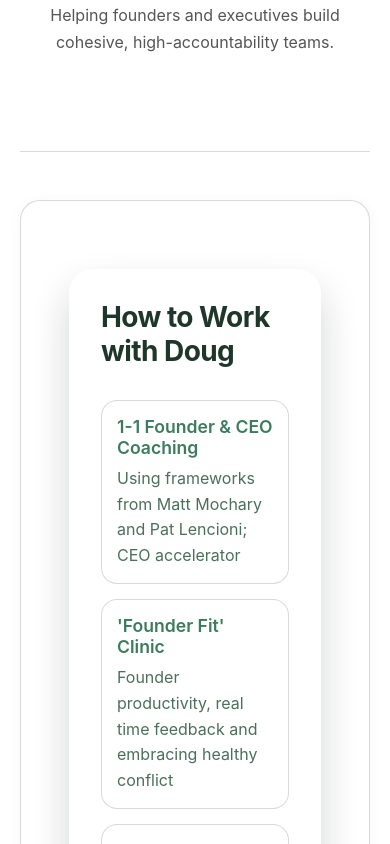
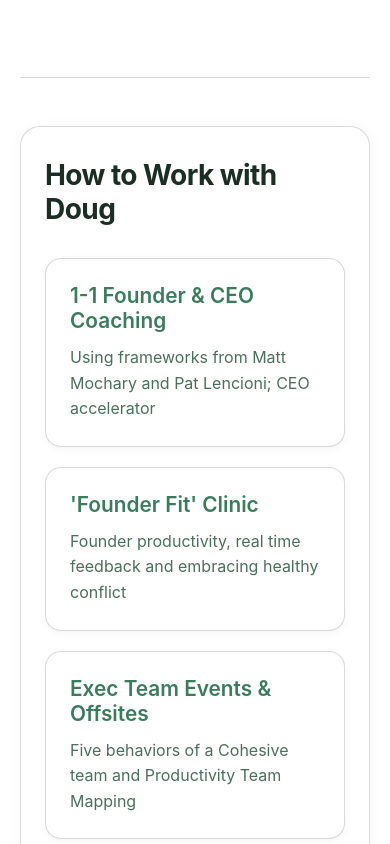
Before and after one commit to Afreshio/founder-assessment-tool, a React (Vite) app: page /quiz/ in a window 390 px wide. Shown: the part 780-1624 px from the top of the page. Built offline with nearby package versions, Linux system fonts and the light colour scheme.

Commit message:
Remove background photo from services section, create responsive 2x2 grid, and remove Afresh logo from hero

```diff
--- a/src/pages/DougHome.css
+++ b/src/pages/DougHome.css
@@ -98,71 +98,78 @@
 }
 
 .services-section {
-  position: relative;
-  border-radius: 28px;
-  overflow: hidden;
-  min-height: 520px;
-  background-image: url('../assets/laughing_founding_team.png');
-  background-size: cover;
-  background-position: center;
-  box-shadow: 0 24px 48px rgba(7, 20, 16, 0.28);
+  background: #ffffff;
+  padding: 48px 40px;
+  border-radius: 20px;
+  border: 1px solid rgba(0, 0, 0, 0.15);
+  box-shadow: 0 2px 16px rgba(0, 0, 0, 0.04);
+  transition: transform 0.3s ease, box-shadow 0.3s ease;
 }
 
-.services-overlay {
-  position: absolute;
-  inset: 0;
-  background: transparent;
+.services-section:hover {
+  transform: translateY(-2px);
+  box-shadow: 0 4px 24px rgba(0, 0, 0, 0.06);
 }
 
-.services-inner {
-  position: relative;
-  height: 100%;
-  display: flex;
-  justify-content: flex-end;
-  align-items: stretch;
-  padding: 60px;
-}
-
-.services-panel {
-  width: 100%;
-  max-width: 640px;
-  background: #ffffff;
-  border-radius: 24px;
-  padding: 48px 56px;
-  color: #1f362c;
-  box-shadow: 0 20px 38px rgba(7, 20, 16, 0.18);
-}
-
-.services-panel .section-title {
-  color: #1f362c;
+.services-section .section-title {
+  color: #1a2e24;
   margin-bottom: 32px;
 }
 
+.services-grid {
+  display: grid;
+  grid-template-columns: repeat(2, 1fr);
+  gap: 24px;
+}
+
 .service-card {
-  background: #f8fbf9;
-  border-radius: 18px;
-  border: none;
-  box-shadow: none;
-  color: #1f362c;
-  padding: 28px;
+  background: #ffffff;
+  padding: 32px;
+  border-radius: 16px;
+  border: 1px solid rgba(0, 0, 0, 0.15);
+  transition: all 0.4s cubic-bezier(0.23, 1, 0.32, 1);
+  box-shadow: 0 2px 8px rgba(0, 0, 0, 0.04);
+}
+
+.service-card:hover {
+  border-color: rgba(0, 0, 0, 0.25);
+  transform: translateY(-6px) scale(1.02);
+  box-shadow: 0 12px 32px rgba(0, 0, 0, 0.12);
+  background: #ffffff;
 }
 
 .service-title {
-  color: #1f362c;
+  font-size: 1.3rem;
+  font-weight: 600;
+  color: #3c7c5d;
+  margin-bottom: 12px;
 }
 
 .service-desc {
-  color: #2f5140;
+  font-size: 1rem;
+  color: #4a705a;
+  line-height: 1.6;
+  margin: 0;
 }
 
-@media (max-width: 968px) {
-  .services-inner {
-    padding: 36px 24px;
-    justify-content: center;
+@media (max-width: 768px) {
+  .services-section {
+    padding: 32px 24px;
   }
 
-  .services-panel {
-    padding: 32px;
+  .services-grid {
+    grid-template-columns: 1fr;
+    gap: 20px;
+  }
+
+  .service-card {
+    padding: 24px;
+  }
+}
+
+@media (min-width: 769px) and (max-width: 1024px) {
+  .services-grid {
+    grid-template-columns: repeat(2, 1fr);
   }
 }
 
@@ -392,50 +399,6 @@
   margin-bottom: 15px;
 }
 
-.services-section {
-  background: #ffffff;
-  padding: 48px 40px;
-  border-radius: 20px;
-  border: 1px solid rgba(0, 0, 0, 0.15);
-  box-shadow: 0 2px 16px rgba(0, 0, 0, 0.04);
-}
-
-.services-grid {
-  display: grid;
-  grid-template-columns: repeat(auto-fit, minmax(300px, 1fr));
-  gap: 24px;
-  margin-top: 32px;
-}
-
-.service-card {
-  background: #ffffff;
-  padding: 32px;
-  border-radius: 16px;
-  border: 1px solid rgba(0, 0, 0, 0.15);
-  transition: all 0.4s cubic-bezier(0.23, 1, 0.32, 1);
-}
-
-.service-card:hover {
-  border-color: rgba(0, 0, 0, 0.25);
-  transform: translateY(-6px) scale(1.02);
-  box-shadow: 0 12px 32px rgba(0, 0, 0, 0.12);
-  background: #ffffff;
-}
-
-.service-title {
-  font-size: 1.3rem;
-  font-weight: 600;
-  color: #3c7c5d;
-  margin-bottom: 12px;
-}
-
-.service-desc {
-  font-size: 1rem;
-  color: #4a705a;
-  line-height: 1.6;
-  margin: 0;
-}
-
 .cta-section {
   text-align: center;
   padding: 64px 40px;
@@ -597,10 +560,6 @@
     grid-template-columns: 1fr;
   }
 
-  .services-grid {
-    grid-template-columns: 1fr;
-  }
-
   .testimonials-section {
     grid-template-columns: 1fr;
   }
@@ -689,10 +648,6 @@
     padding: 24px 20px;
   }
 
-  .services-section {
-    padding: 32px 24px;
-  }
-
   .cta-section {
     padding: 48px 24px;
   }
@@ -729,54 +684,6 @@
     margin: 15px 0;
   }
 
-  .services-section {
-    margin-bottom: 20px;
-  }
-
-  .services-grid {
-    grid-template-columns: 1fr;
-    gap: 15px;
-  }
-
-  .service-card {
-    padding: 15px;
-  }
-
-  .service-title {
-    font-size: 1.1rem;
-    margin-bottom: 8px;
-  }
-
-  .service-description {
-    font-size: 0.9rem;
-  }
-
-  .cta-section {
-    padding: 20px 15px;
-    margin: 20px 0;
-  }
-
-  .cta-title {
-    font-size: 1.4rem;
-    margin-bottom: 12px;
-  }
-
-  .cta-text {
-    font-size: 0.95rem;
-    margin-bottom: 15px;
-  }
-
-  .cta-button {
-    font-size: 0.95rem;
-    padding: 14px 25px;
-  }
-
-  .cta-button-secondary {
-    font-size: 0.95rem;
-    padding: 14px 25px;
-    margin-top: 12px;
-  }
-
   .testimonials-section {
     grid-template-columns: 1fr;
     gap: 15px;
--- a/src/pages/DougHome.jsx
+++ b/src/pages/DougHome.jsx
@@ -1,7 +1,6 @@
 import { useState, useEffect, useRef } from 'react'
 import { Link } from 'react-router-dom'
 import headshotImg from '../assets/Headshot bigger airforce blue.png'
-import afreshLogo from '../assets/Afresh.png'
 import './DougHome.css'
 
 function DougHome() {
@@ -62,9 +61,6 @@ function DougHome() {
   return (
     <div className="doug-home">
       <div className="hero-section">
-        <div className="hero-branding">
-          <img src={afreshLogo} alt="Afresh logo" className="hero-logo" />
-        </div>
         <div className="hero-content">
           <div className="hero-profile">
             <div className="hero-image-wrapper" ref={heroImageRef}>
@@ -88,9 +84,6 @@ function DougHome() {
 
       <div className="content-section">
         <div className="services-section scroll-animate" ref={addToRefs}>
-          <div className="services-overlay" />
-          <div className="services-inner">
-            <div className="services-panel">
           <h2 className="section-title">How to Work with Doug</h2>
           <div className="services-grid">
             <div className="service-card scroll-animate" ref={addToRefs}>
@@ -116,8 +109,6 @@ function DougHome() {
               <p className="service-desc">
                 An ongoing, high-leverage partnership for founders navigating scale, product-market inflection, or leadership transitions.
               </p>
-                </div>
-              </div>
             </div>
           </div>
         </div>
```
Lines whose indentation alone changed are shown as unchanged.
